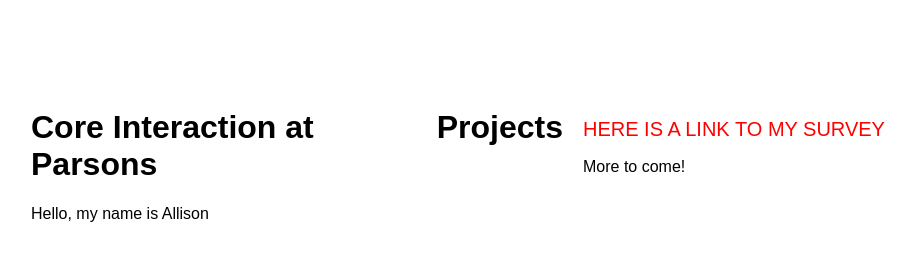
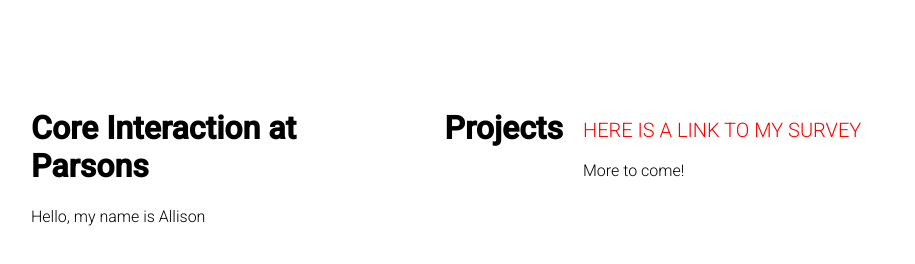
Before and after one commit to allisonyick/allisonyick.github.io, a plain HTML site: page index.html in a window 1280 px wide. Shown: the whole page, without its empty margins (57-972 px from the left). Drawn offline with Linux system fonts and the light colour scheme.

Commit message:
change font to Roboto

```diff
--- a/index.html
+++ b/index.html
@@ -3,6 +3,7 @@
 <head>
   <title>Core Interaction</title>
   <link rel="stylesheet" type="text/css" href="main.css">
+  <link href="https://fonts.googleapis.com/css?family=Roboto:300,300i,400,400i,500&display=swap" rel="stylesheet">
 </head>
 <body>
   <div class="left">
--- a/main.css
+++ b/main.css
@@ -2,7 +2,7 @@
   padding: 80px;
   display: grid;
   grid-template-columns: 30% 20% 50%;
-  font-family: Arial;
+  font-family: 'Roboto', sans-serif;
 }
 
 p {
```
